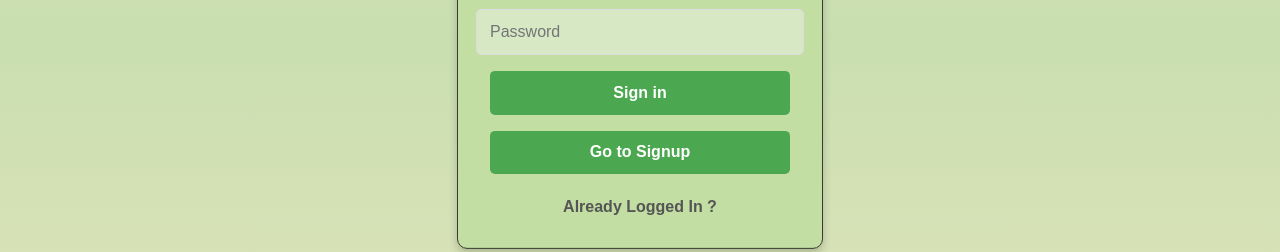
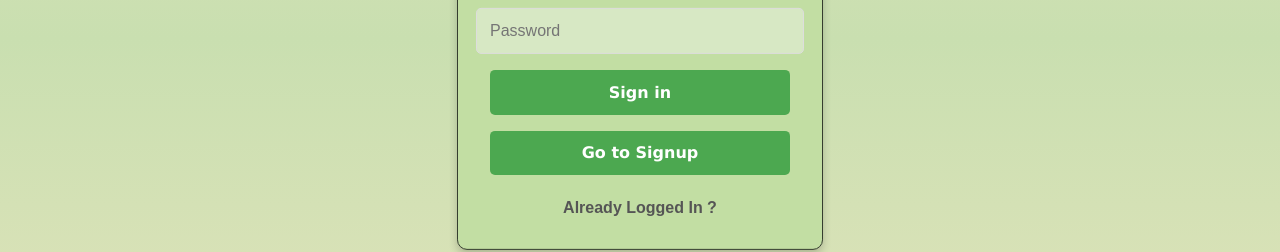
Before and after one commit to TheCurryGuy/CareNest, a React (Vite) app in the folder Client/: page /login in a window 1280 px wide. Shown: the part 362-614 px from the top of the page. Built offline with nearby package versions, Linux system fonts and the light colour scheme.

Commit message:
Update App.css

```diff
--- a/Client/src/App.css
+++ b/Client/src/App.css
@@ -195,6 +195,7 @@ body {
     border-radius: 5px;
     cursor: pointer;
     font-size: 1rem;
+    font-family:'Lucida Sans';
     transition: background-color 0.3s;
 }
 #loginCard button:hover {
@@ -250,6 +251,7 @@ body {
     border-radius: 5px;
     cursor: pointer;
     font-size: 1rem;
+    font-family:'Lucida Sans';
     transition: background-color 0.3s;
 }
 #signupCard button:hover {
```
